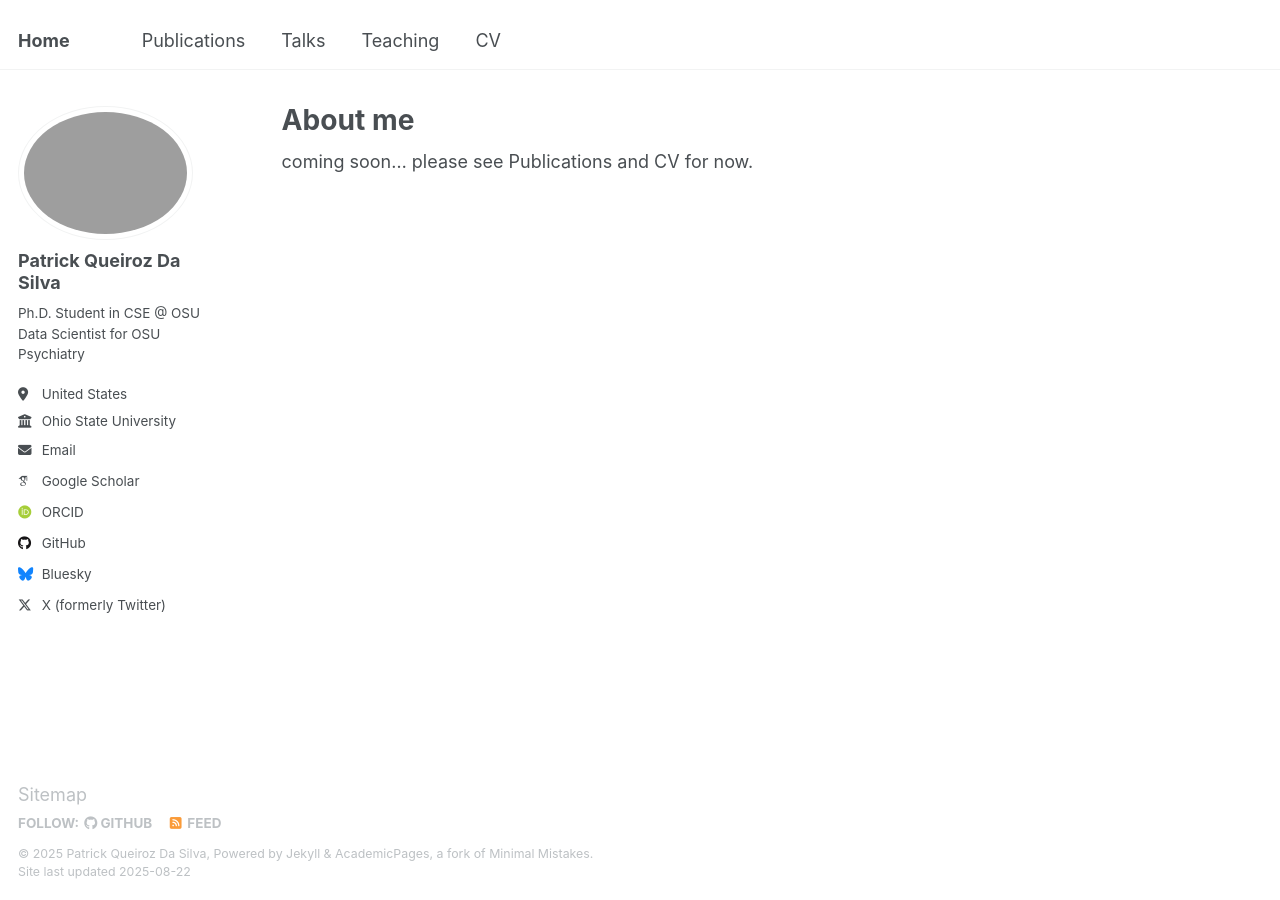
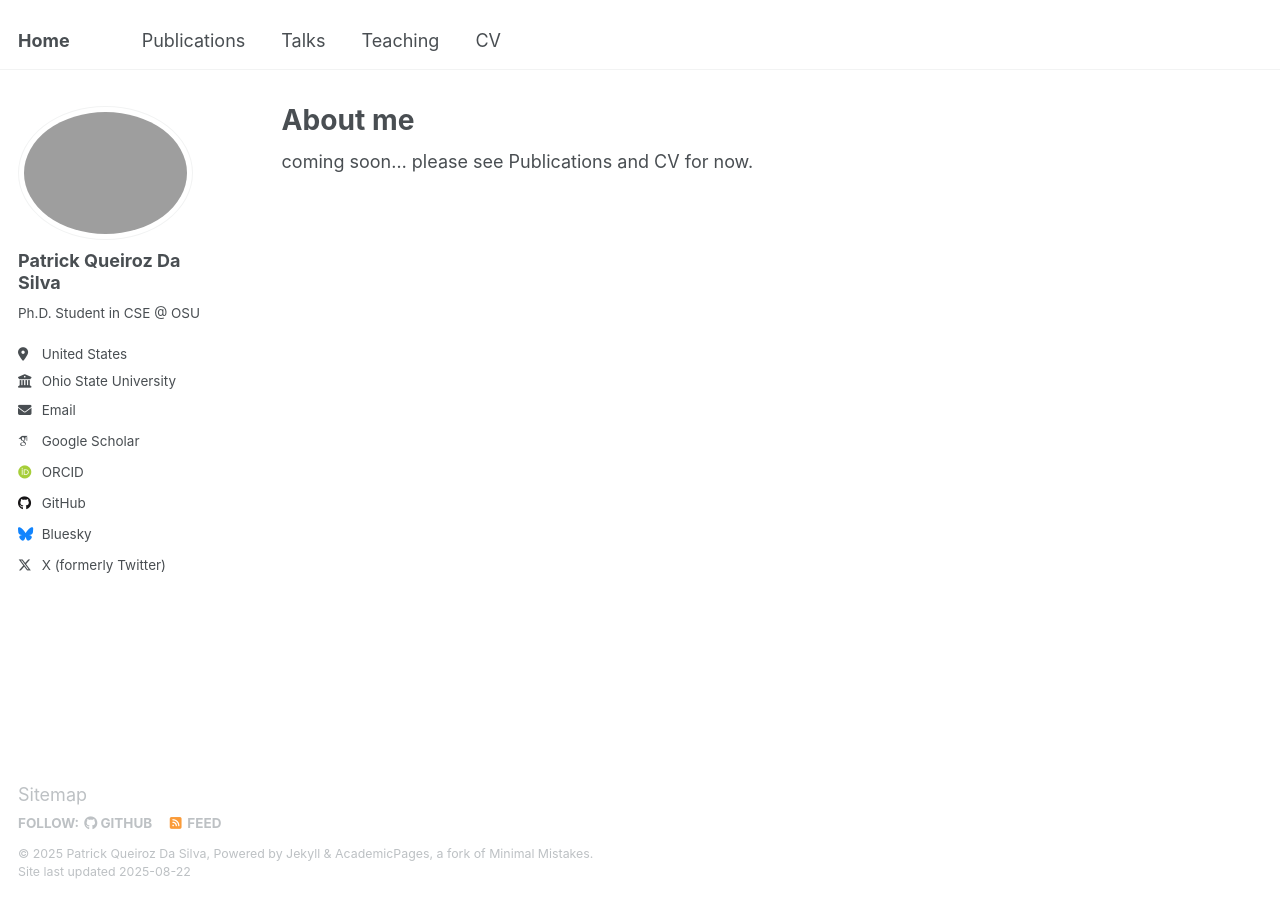
Before and after one commit to patqdasilva/patqdasilva.github.io, a Jekyll site: the page built from _pages/about.md, in a window 1280 px wide. Built offline with Jekyll 4.4.1, drawn with Linux system fonts in a browser that asks for light colours; some web fonts are replaced.

Commit message:
Update _config.yml

```diff
--- a/_config.yml
+++ b/_config.yml
@@ -25,11 +25,11 @@ author:
   avatar           : "pqd_headshot_square.JPG"
   name             : "Patrick Queiroz Da Silva"
   pronouns         : # example: "she/her"
-  bio              : "Ph.D. Student in CSE @ OSU <br>Data Scientist for OSU Psychiatry"
+  bio              : "Ph.D. Student in CSE @ OSU"
   location         : "United States"
   employer         : "Ohio State University"
   uri              : # URL
-  email            : "dasilva.30@osu.edu"
+  email            : "dasilva.30@buckeyemail.osu.edu"
 
   # Academic websites
   arxiv            : # URL - Update with the correct link to your profile
```
